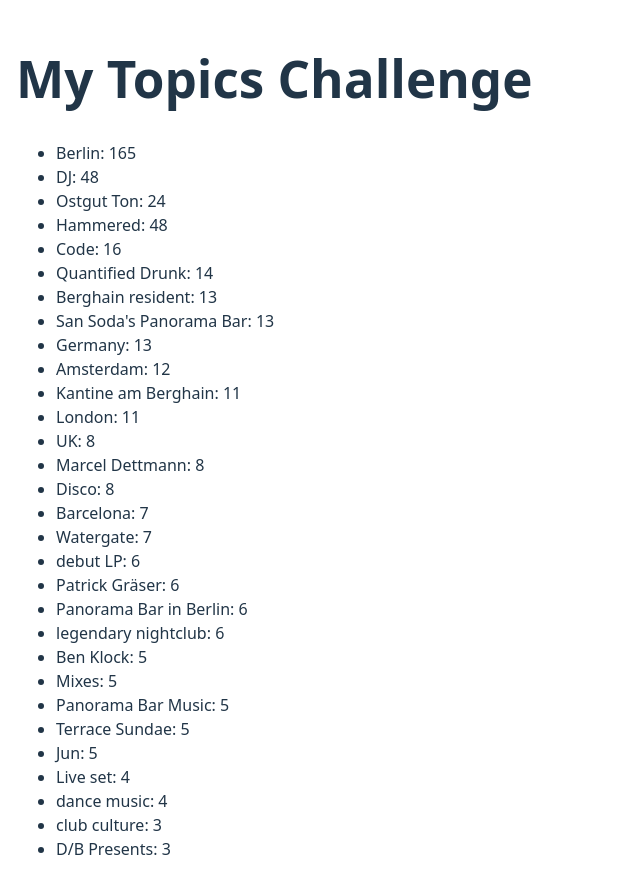
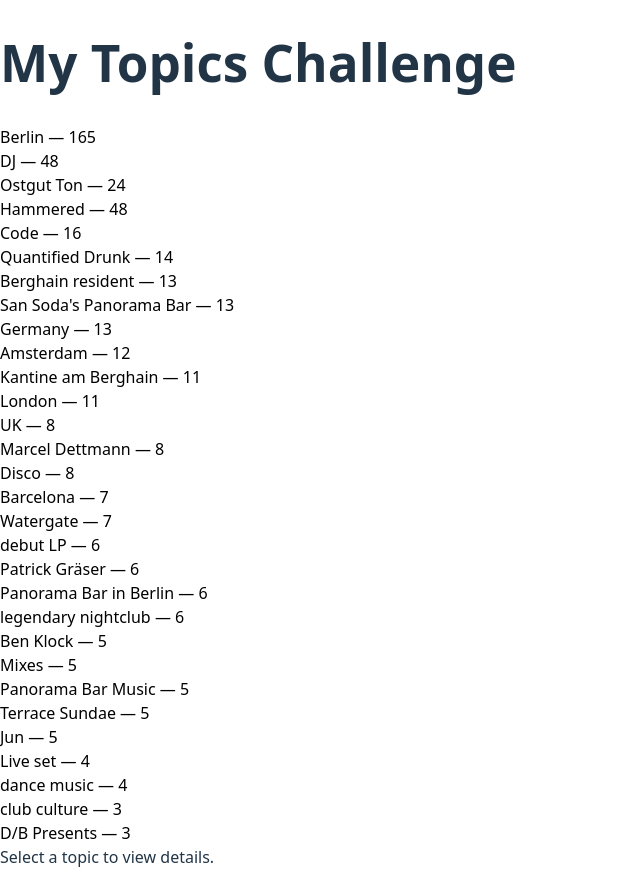
Before and after one commit to JelenaMarjanovic/wordcloud-challenge, a React (Vite) app: page / in a window 1280 px wide. Shown: the whole page, without its empty margins (0-640 px from the left). After the commit the page ends 869 px from the top, so only its background shows below. Built offline with nearby package versions, Linux system fonts and the light colour scheme.

Commit message:
feat: wire TopicPanel and TopicList; apply container/two-column layout in App

```diff
--- a/src/App.tsx
+++ b/src/App.tsx
@@ -1,26 +1,38 @@
+import { useState } from 'react';
 import { useTopics } from './hooks/useTopics';
+import type { Topic } from './types/topics';
+import TopicList from './components/topic-list/TopicList';
+import TopicPanel from './components/topic-panel/TopicPanel';
 
 export default function App() {
   const { topics, loading, error } = useTopics();
+  const [selected, setSelected] = useState<Topic | null>(null);
 
   if (loading) {
-    return <p style={{ padding: 16 }}>Loading...</p>;
+    return <div className="container">Loading...</div>;
   }
 
   if (error) {
-    return <p style={{ padding: 16, color: 'red' }}>Error: {error}</p>;
+    return <div className="container text-error">Error: {error}</div>;
   }
 
   return (
-    <div style={{ padding: 16 }}>
+    <div className="container">
       <h1>My Topics Challenge</h1>
-      <ul>
-        {topics.map((topic, idx) => (
-          <li key={topic.id ?? `${topic.label}-${idx}`}>
-            {topic.label}: {topic.volume}
-          </li>
-        ))}
-      </ul>
+
+      <div className="layout">
+        <main className="main" id="cloud">
+          <TopicList
+            topics={topics}
+            selectedId={selected?.id ?? null}
+            onSelect={setSelected}
+          />
+        </main>
+
+        <aside className="aside" aria-label="Topic details">
+          <TopicPanel topic={selected} />
+        </aside>
+      </div>
     </div>
   );
 }
```
